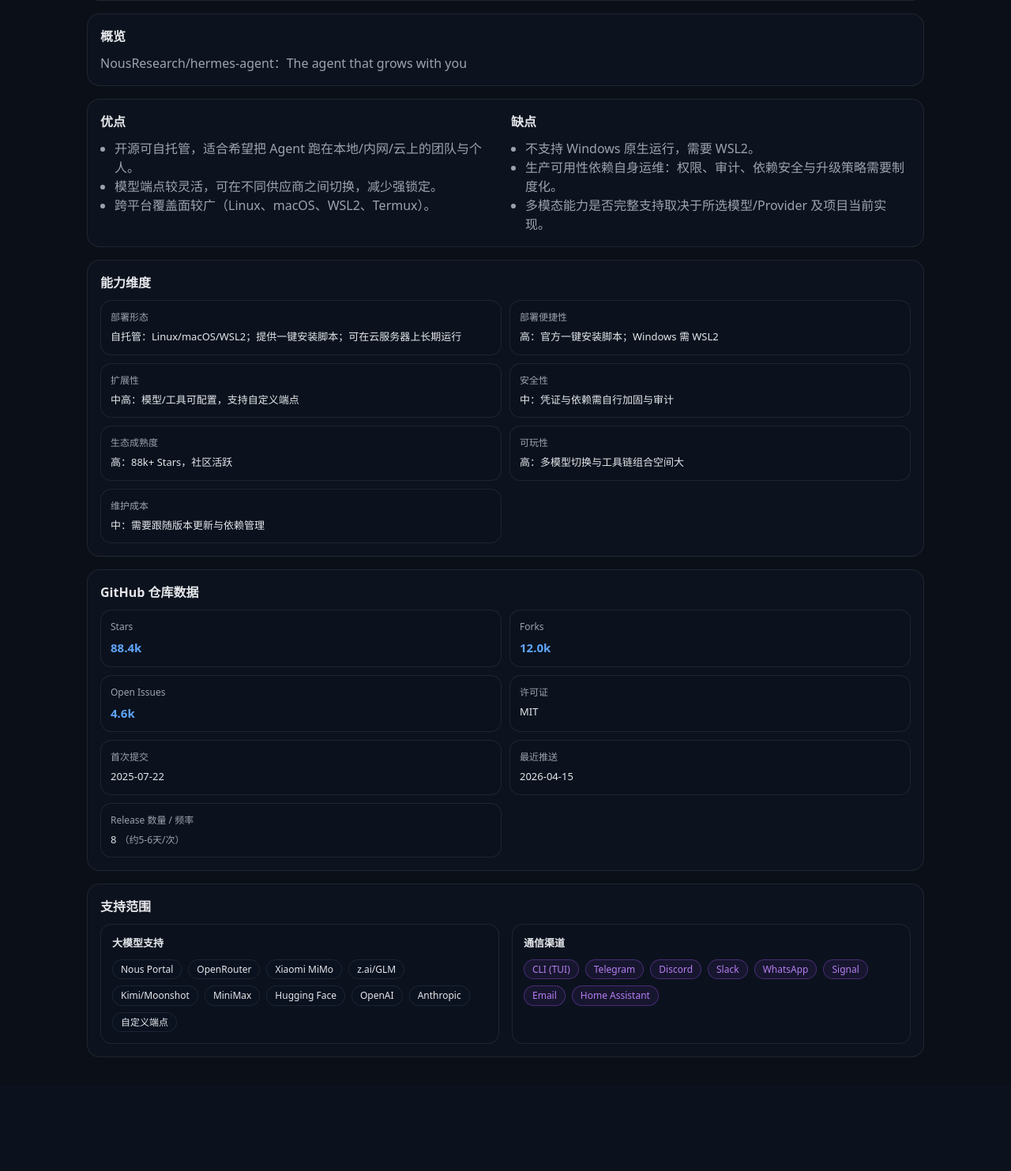
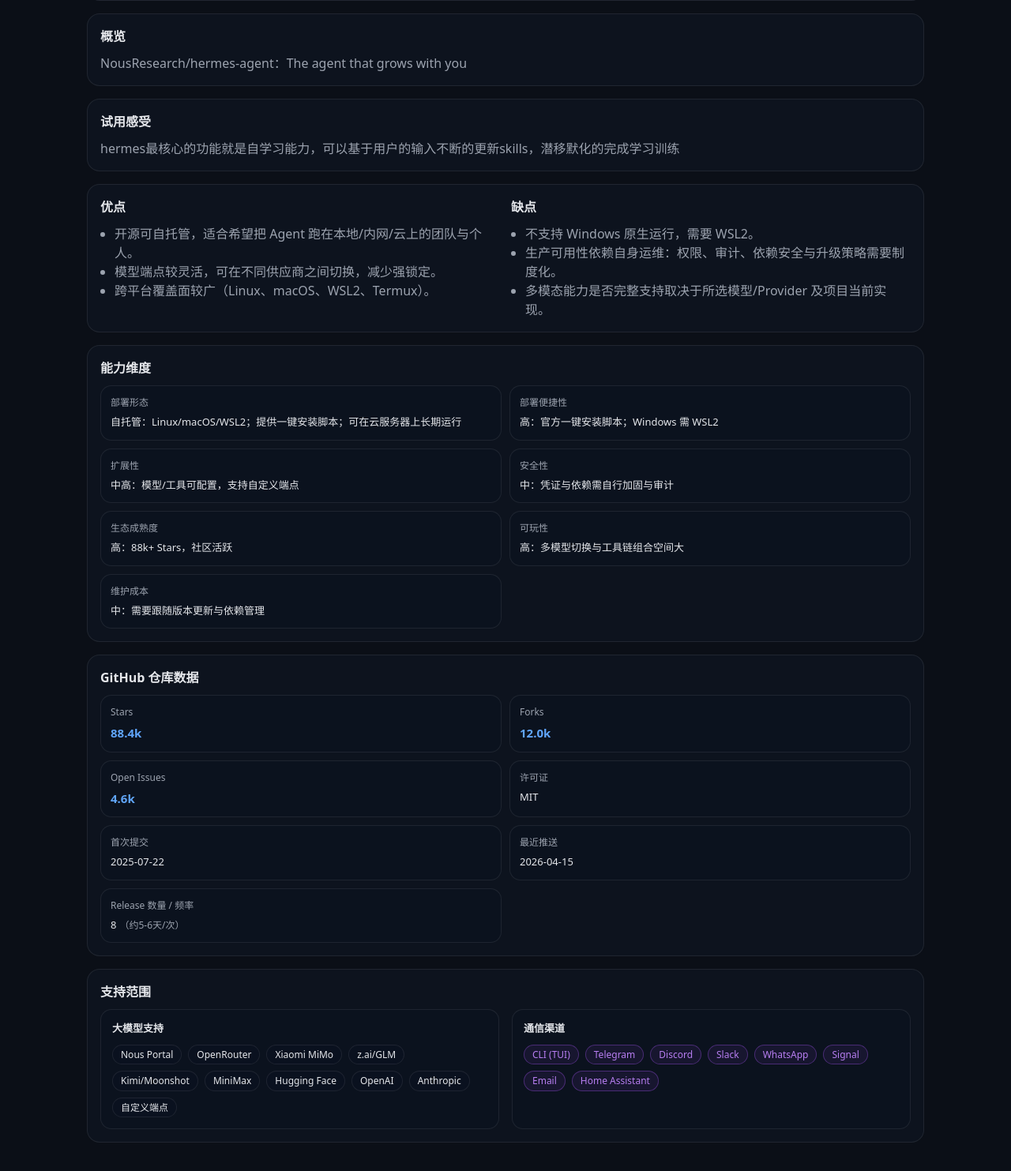
Before and after one commit to zhangcongjiang/best_claws, a Flask app: page /claw/hermes-agent in a window 1280 px wide. Shown: the part 502-1985 px from the top of the page at 79% size. Before the commit the page ends 1841 px from the top, so only its background shows below. Run offline with Flask 3, Linux system fonts and the light colour scheme.

Commit message:
增加一个试用感受字段

```diff
--- a/app.py
+++ b/app.py
@@ -49,6 +49,8 @@ class ClawRecord(TypedDict, total=False):
     github_release_count: Optional[int]
     github_release频率: Optional[str]
     许可源码说明: Optional[str]
+    通信渠道支持范围: list[str]
+    试用感受: Optional[str]
 
 
 FilterValue = Literal["all", "true", "false", "unknown", "wsl2"]
@@ -525,6 +527,7 @@ def create_app() -> Flask:
         set_str("维护成本", "维护成本")
         set_list("大模型支持范围", "大模型支持范围")
         set_list("通信渠道支持范围", "通信渠道支持范围")
+        set_str("试用感受", "试用感受")
 
         updated = store.update(claw_id, updates)
         if updated is None:
--- a/claws-info.json
+++ b/claws-info.json
@@ -564,7 +564,9 @@
             "Signal",
             "Email",
             "Home Assistant"
-        ]
+        ],
+        "许可源码说明": null,
+        "试用感受": "hermes最核心的功能就是自学习能力，可以基于用户的输入不断的更新skills，潜移默化的完成学习训练"
     },
     {
         "id": "autoclaw",
--- a/templates/detail.html
+++ b/templates/detail.html
@@ -61,6 +61,13 @@
     <h2>概览</h2>
     <p class="prose">{{ item.get('概览') }}</p>
   </section>
+
+  {% if item.get('试用感受') %}
+  <section class="detail-section">
+    <h2>试用感受</h2>
+    <p class="prose">{{ item.get('试用感受') }}</p>
+  </section>
+  {% endif %}
 
   <section class="detail-section grid-2">
     <div>
--- a/templates/edit.html
+++ b/templates/edit.html
@@ -149,6 +149,10 @@
           <textarea name="概览" rows="3">{{ item.get('概览') or '' }}</textarea>
         </label>
         <label class="field full">
+          <span class="filter-label">试用感受</span>
+          <textarea name="试用感受" rows="4" placeholder="可在此记录你的实际使用体验...">{{ item.get('试用感受') or '' }}</textarea>
+        </label>
+        <label class="field full">
           <span class="filter-label">部署便捷性</span>
           <textarea name="部署便捷性" rows="2">{{ item.get('部署便捷性') or '' }}</textarea>
         </label>
```
